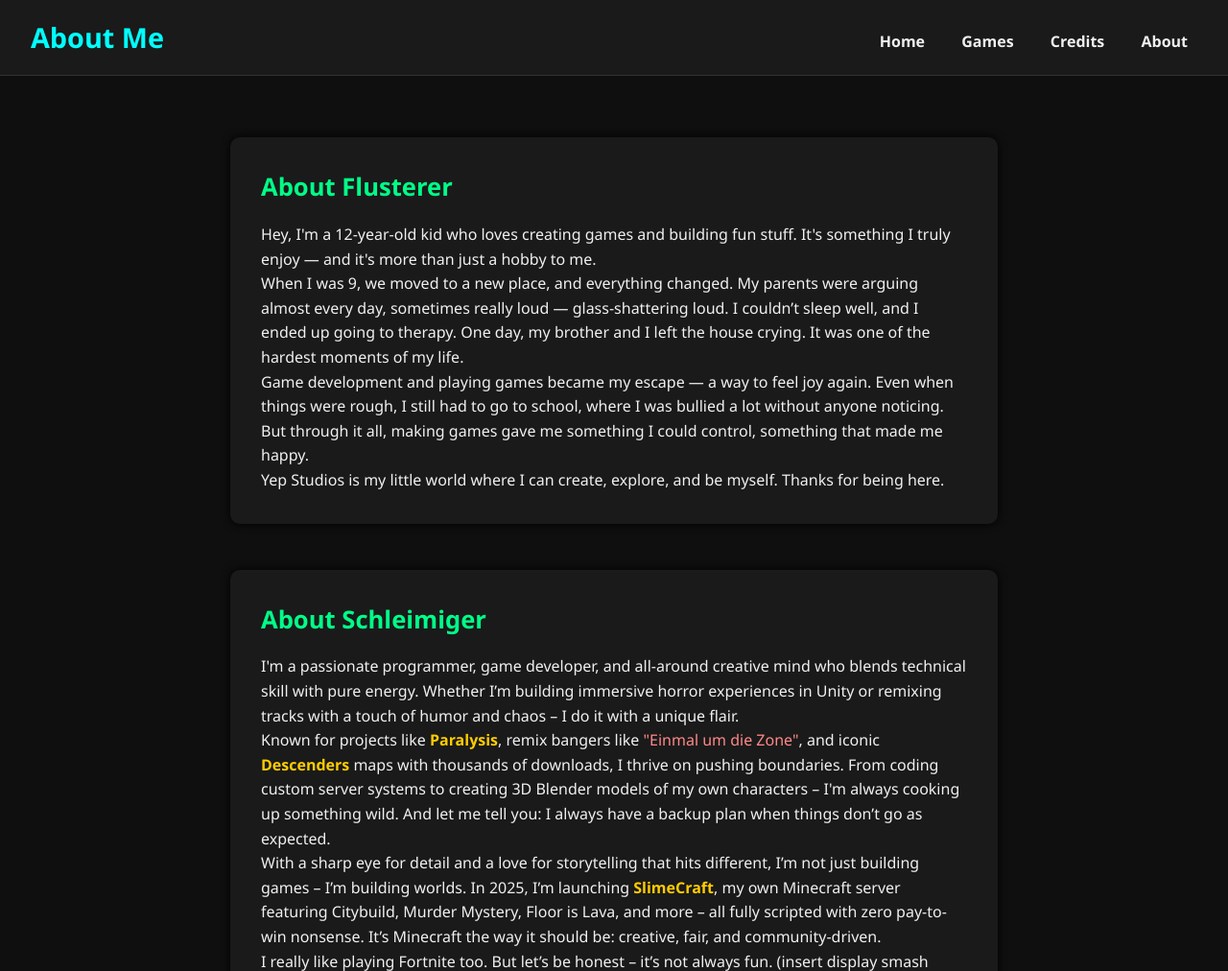
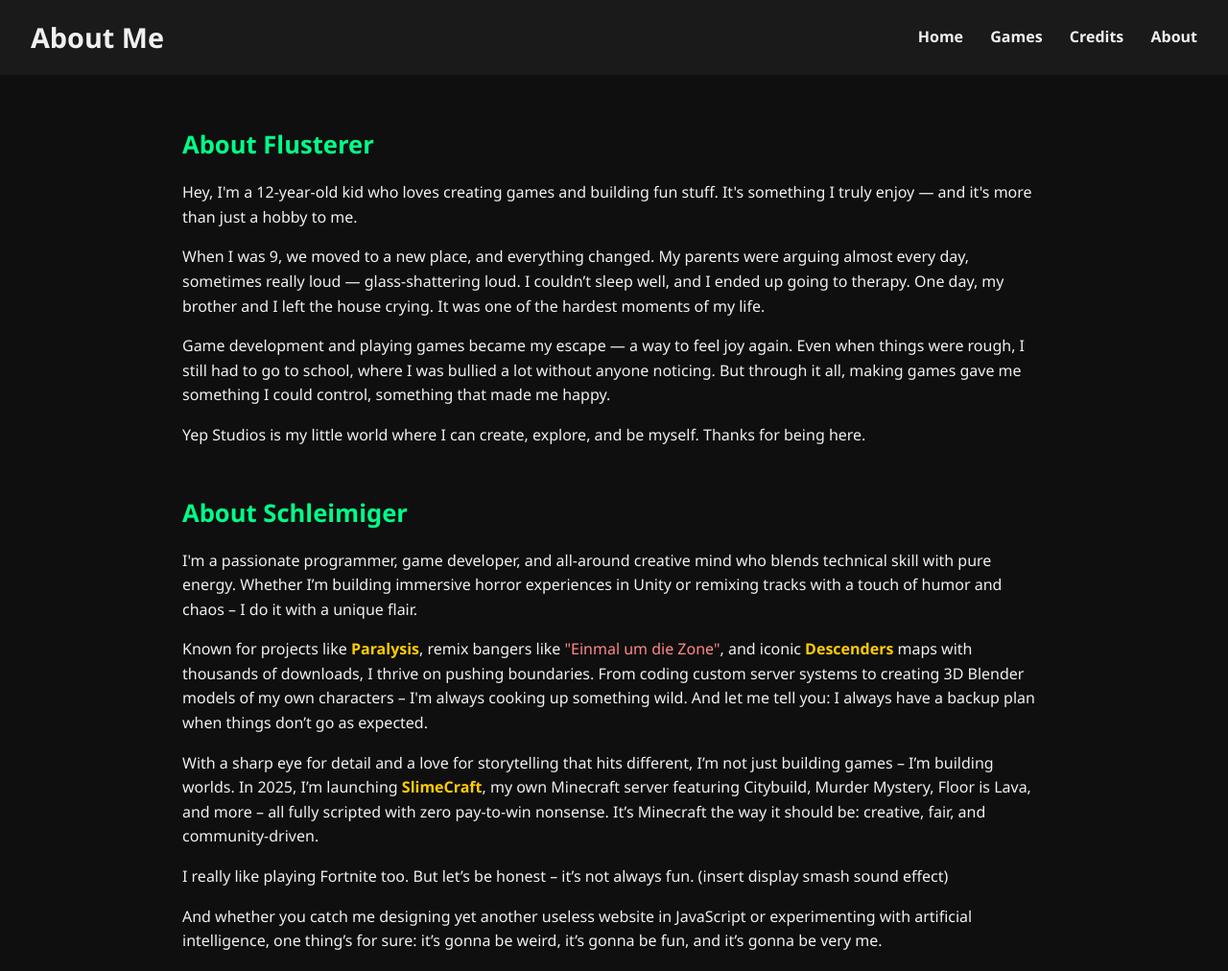
Before and after one commit to Fluesterer/YepStudios, a plain HTML site: page about.html in a window 1280 px wide. Shown: the top 1012 px of the page at 96% size. Drawn offline with Linux system fonts and the light colour scheme.

Commit message:
Update style.css

```diff
--- a/style.css
+++ b/style.css
@@ -1,79 +1,71 @@
-
-* {
-  box-sizing: border-box;
+body {
+  font-family: 'Segoe UI', Tahoma, Geneva, Verdana, sans-serif;
   margin: 0;
   padding: 0;
-}
-
-body {
-  font-family: 'Segoe UI', sans-serif;
-  background-color: #0d0d0d;
-  color: #e0e0e0;
+  background-color: #0f0f0f;
+  color: #f0f0f0;
   line-height: 1.6;
 }
 
 header {
-  background-color: #121212;
-  padding: 20px;
-  text-align: center;
-  border-bottom: 1px solid #333;
+  background-color: #1a1a1a;
+  padding: 1rem 2rem;
+  display: flex;
+  justify-content: space-between;
+  align-items: center;
 }
 
 header h1 {
-  font-size: 2rem;
-  color: #00ffff;
+  margin: 0;
+  font-size: 1.8rem;
   cursor: pointer;
+  transition: color 0.3s ease;
 }
 
-nav {
-  margin-top: 10px;
+header h1:hover {
+  color: #ffcc00;
 }
 
 nav a {
-  color: #00bfff;
-  margin: 0 10px;
+  color: #f0f0f0;
+  margin-left: 1.5rem;
   text-decoration: none;
   font-weight: bold;
+  transition: color 0.3s ease;
 }
 
 nav a:hover {
-  text-decoration: underline;
+  color: #00ff88;
 }
 
 main {
   padding: 2rem;
+  max-width: 900px;
+  margin: auto;
 }
 
 section {
-  margin: 2rem auto;
-  max-width: 800px;
-  background: #1a1a1a;
-  padding: 2rem;
-  border-radius: 10px;
-  box-shadow: 0 0 10px #000;
+  margin-bottom: 3rem;
+}
+
+section h2 {
+  font-size: 1.6rem;
+  color: #00ff88;
+  margin-bottom: 1rem;
 }
 
 footer {
+  background-color: #1a1a1a;
   text-align: center;
   padding: 1rem;
-  background-color: #121212;
-  border-top: 1px solid #333;
-  margin-top: 3rem;
   color: #888;
 }
 
-#banana-secret {
-  font-size: 2rem;
-  animation: popIn 0.4s ease-out;
+strong {
+  color: #ffcc00;
 }
 
-@keyframes popIn {
-  from {
-    transform: scale(0.5);
-    opacity: 0;
-  }
-  to {
-    transform: scale(1);
-    opacity: 1;
-  }
+em {
+  color: #ff8888;
+  font-style: normal;
 }
```
